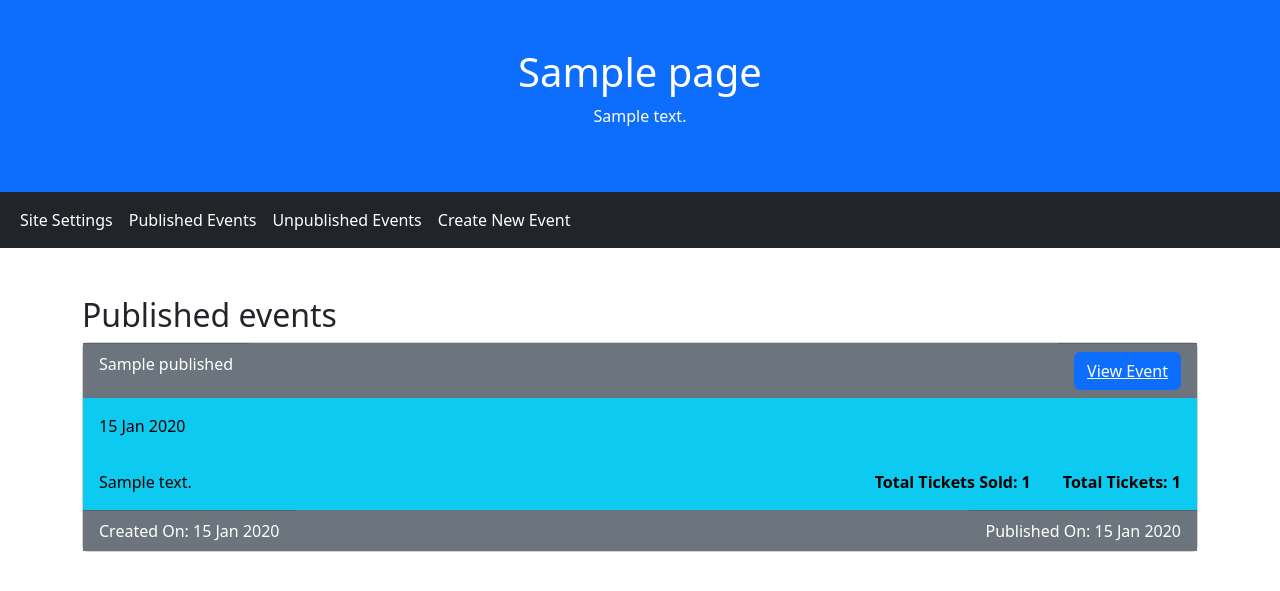
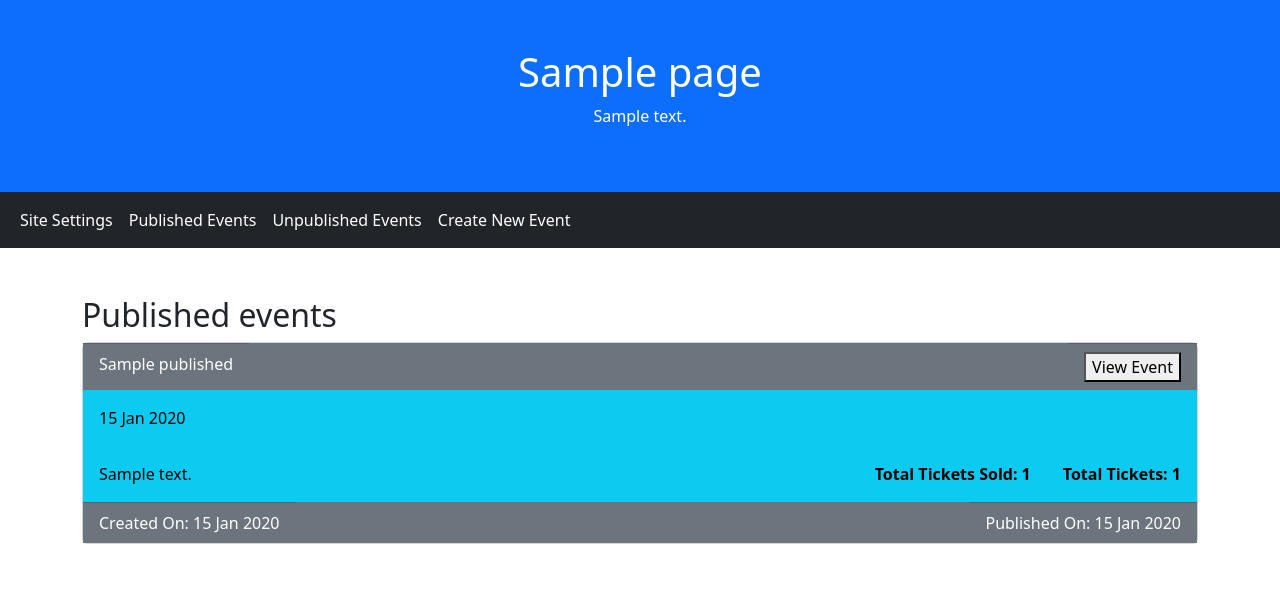
Before and after one commit to cskoster/db_web_midterm, a Node server app: template views/attendeeHome.ejs in a window 1280 px wide. Shown: the top 591 px of the page. Run offline with Node 20, Linux system fonts and the light colour scheme; the template is opened without the code that fills it: most values are stand-ins (such as "Sample title", 1, 10 or a date in 2020); some libraries are stand-ins or nearby versions.

Commit message:
button link to event page works

```diff
--- a/routes/attendee.js
+++ b/routes/attendee.js
@@ -37,7 +37,6 @@ router.get("/", function (req, res) {
 
               result.sort(compare);
               data.published = result;
-
               res.render("attendeeHome.ejs", data)
             }
           });
@@ -49,6 +48,8 @@ router.get("/", function (req, res) {
 
 // Attendee event
 router.get("/event", function (req, res) {
+
+  console.log(req.body.event_id);
   let query = "SELECT title, description, heading FROM site_settings where name='attendee_events_page'";
   // Execute the query and render the page with the results
   global.db.all(query,
--- a/views/attendeeHome.ejs
+++ b/views/attendeeHome.ejs
@@ -48,15 +48,20 @@
         <div class="col-sm-12">
           <h2 id="published">Published events</h2>
 
-          <!-- ################# -->
           <% published.forEach((data) => {%>
           <div class="card">
             <div class="clearfix bg-secondary">
               <div class="card-footer bg-secondary text-white float-start"><%=data.title%></div>
               <div class="card-footer bg-secondary text-white float-end">
-                <button type="button" class="btn btn-primary">
-                  <a class="text-white" href="/attendee/event">View Event</a>
-                </button>
+                <!-- ################# -->
+
+                <form action="event" method="get">
+                  <input type="hidden" id="event_<%=data.id%>" name="id" value="<%=data.id%>" />
+                  <button type="submit">View Event</button>
+                </form>
+
+
+                <!-- ################# -->
               </div>
             </div>
 
@@ -76,7 +81,6 @@
           </div>
           <br />
           <%});%>
-          <!-- ################# -->
         </div>
       </div>
     </div>
```
